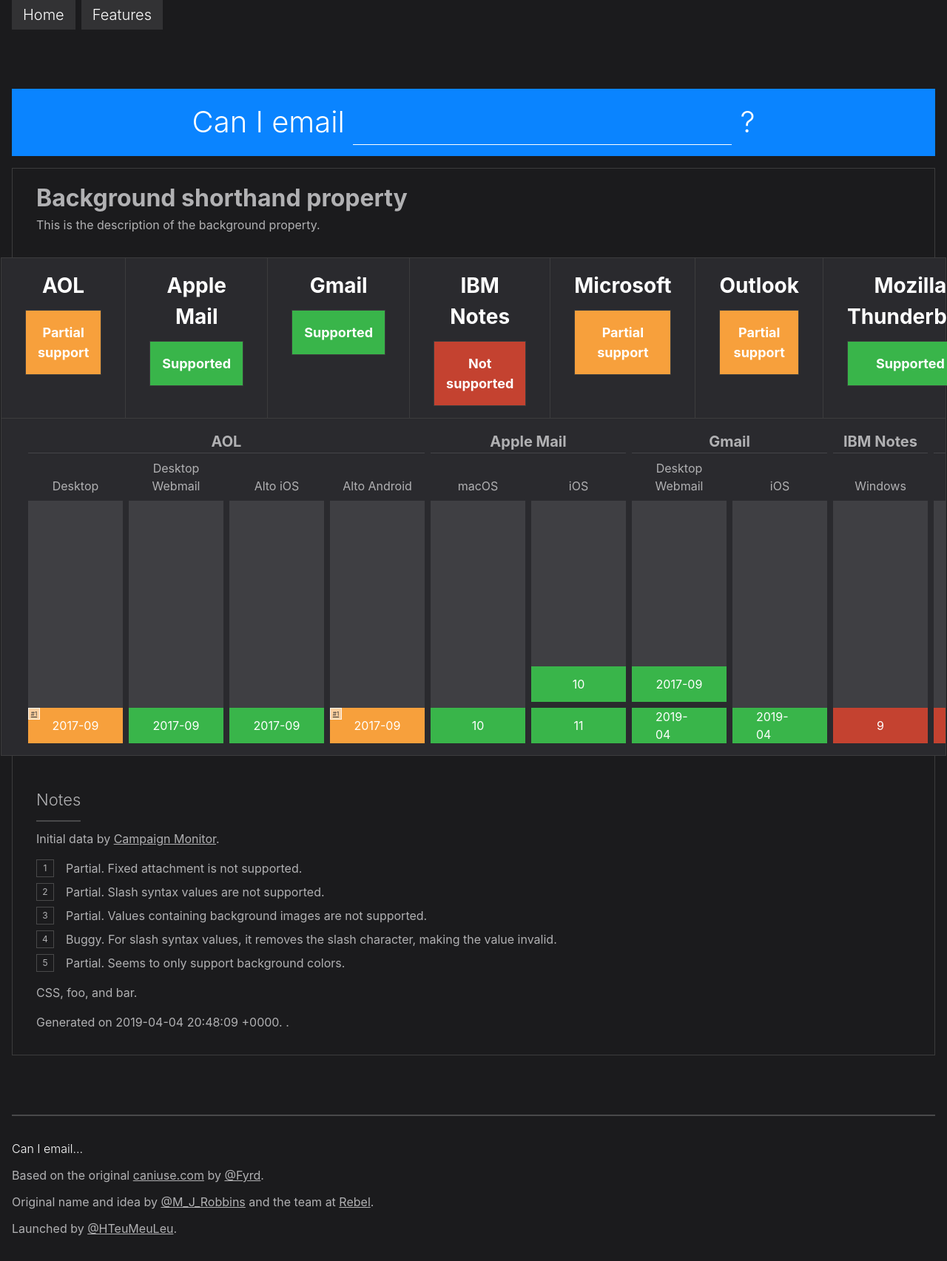
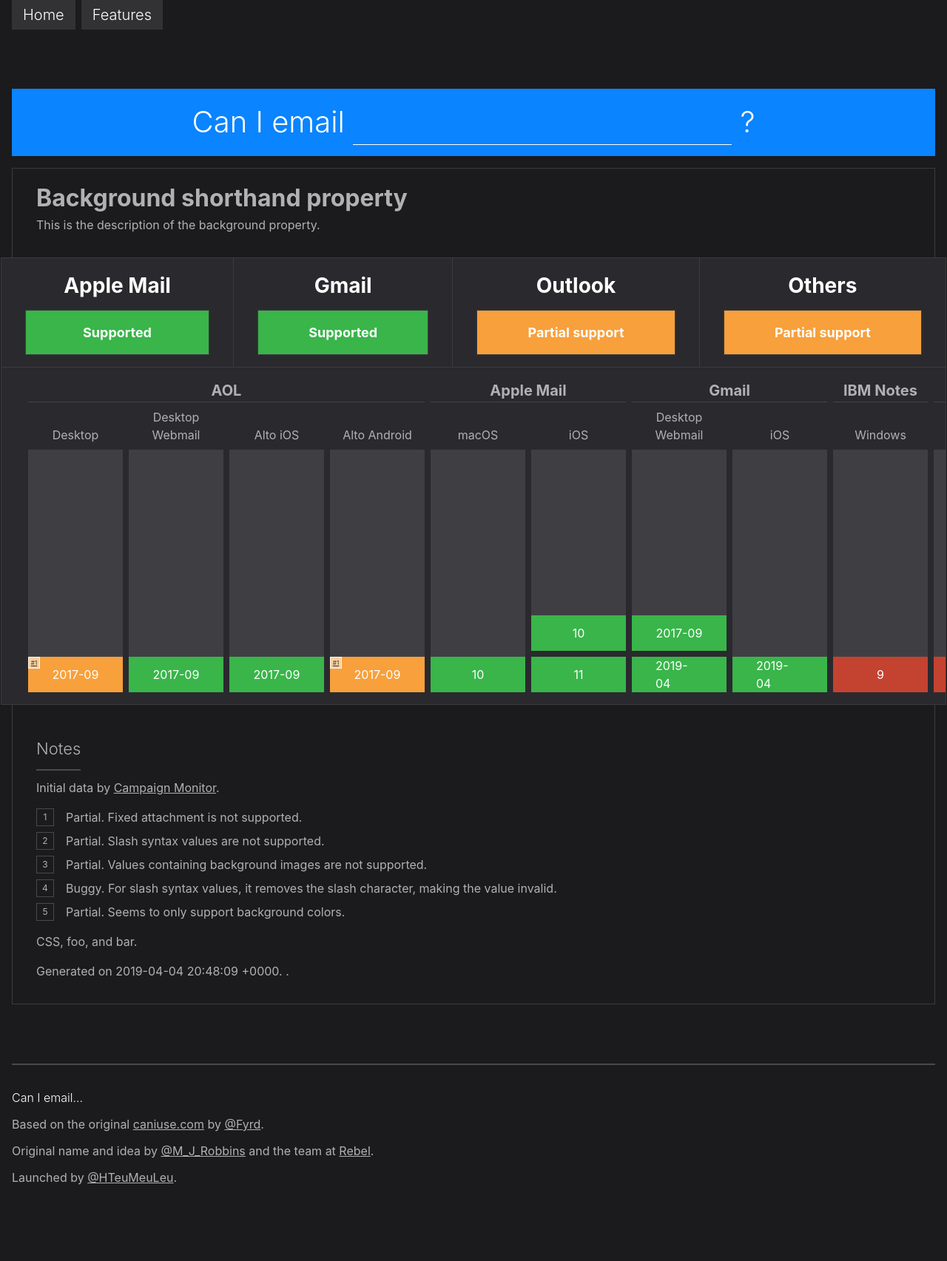
Before and after one commit to hteumeuleu/caniemail, a Jekyll site: the page built from _features/background.md, in a window 1280 px wide. Shown: the whole page at 74% size. Built offline with Jekyll 4.4.1, drawn with Linux system fonts in a browser that asks for light colours; after the commit the page ends 1636 px from its top, so only the background shows below that.

Commit message:
Feature - Most popular clients

```diff
--- a/_features/background.md
+++ b/_features/background.md
@@ -3,7 +3,7 @@
 description: "This is the description of the background property."
 spec: "https://www.w3.org/TR/css-backgrounds-3/"
 tags: ["CSS", "foo", "bar"]
-stats: [
+stats: {
     aol: [
         desktop-app: [
             "2017-09":"a #1"
@@ -92,7 +92,7 @@
             "2017-09":"a #5"
         ]
     ]
-]
+}
 notes: "Initial data by [Campaign Monitor](https://www.campaignmonitor.com/css/color-background/background/)."
 notes_by_num: [
     "1": "Partial. Fixed attachment is not supported.",
--- a/_layouts/feature.html
+++ b/_layouts/feature.html
@@ -1,6 +1,12 @@
 ---
 layout: default
 ---
+{% assign page-most-popular-families = "" | split: '' %}
+{% for default in site.data.settings.most-popular-families %}
+	{% if page.stats[default].size > 0 and page-most-popular-families.size < 3  %}
+		{% assign page-most-popular-families = page-most-popular-families | push: default %}
+	{% endif %}
+{% endfor %}
 <section class="feature">
 	<header class="feature-header">
 		<h1 class="feature-title">{{ page.title }}</h1>
@@ -9,12 +15,12 @@
 	<div class="data">
 		<div class="data-summary">
 			<ul class="data-summary-panel">
-			{% for family in page.stats %}
+			{% for default in page-most-popular-families %}
+				{% if page.stats[default].size > 0  %}
+					{% assign family-key = default %}
+					{% assign family-values = page.stats[default] %}
+					{% assign family-support = '' %}
 					<li class="data-summary-family">
-				{% assign family-obj = family | first %}
-				{% assign family-key = family-obj | first %}
-				{% assign family-values = family-obj | last %}
-				{% assign family-support = '' %}
 						<h2 class="data-summary-family-title">{{ site.data.nicenames.family[family-key] | default: family-key }}</h2>
 						{% for platform in family-values %}
 							{% assign platform-obj = platform | first %}
@@ -52,15 +58,64 @@
 						{% endcase %}
 						<div class="data-summary-cell {{ family-support-slug }}">{{ site.data.nicenames.support[family-support-slug] | default: family-support-slug }}</div>
 					</li>
+				{% endif %}
 			{% endfor %}
+			<li class="data-summary-family">
+				<h2 class="data-summary-family-title">Others</h2>
+				<div class="data-summary-cell mitigated">{{ site.data.nicenames.support['mitigated'] | default: family-support-slug }}</div>
+			</li>
+			<!-- {% for family in page.stats %}
+				{% assign family-key = family | first %}
+				{% assign family-values = family | last %}
+				{% assign family-support = '' %}
+				{% if page-most-popular-families[family-key].size == nil %}
+					<li class="data-summary-family">
+					<h2 class="data-summary-family-title">Others</h2>
+					{% for platform in family-values %}
+						{% assign platform-obj = platform | first %}
+						{% assign platform-key = platform-obj | first %}
+						{% assign platform-values = platform-obj | last %}
+						{% for version in platform-values %}
+							{% assign version-obj = version | first %}
+							{% assign version-key = version-obj | first %}
+							{% assign version-values = version-obj | last | split: ' ' | first %}
+							{% comment %}
+								Assign highest support value possible.
+								If it's a mix of anything, result should be 'a'.
+								'y' and 'n' are only possible when all versions have the same support.
+							{% endcomment %}
+							{% if family-support == '' %}
+								{% assign family-support = version-values %}
+							{% elsif family-support == 'y' and version-values != 'y' %}
+								{% assign family-support = 'a' %}
+								{% break %}
+							{% elsif family-support == 'n' and version-values != 'n' %}
+								{% assign family-support = 'a' %}
+								{% break %}
+							{% endif %}
+						{% endfor %}
+					{% endfor %}
+					{% case family-support %}
+						{% when 'y' %}
+							{% assign family-support-slug = 'supported' %}
+						{% when 'n' %}
+							{% assign family-support-slug = 'unsupported' %}
+						{% when 'a' %}
+							{% assign family-support-slug = 'mitigated' %}
+						{% else %}
+							{% assign family-support-slug = '' %}
+					{% endcase %}
+					<div class="data-summary-cell {{ family-support-slug }}">{{ site.data.nicenames.support[family-support-slug] | default: family-support-slug }}</div>
+					</li>
+				{% endif %}
+			{% endfor %} -->
 			</ul>
 		</div>
 		<div class="data-details">
 			<div class="data-family-list">
 				{% for family in page.stats %}
-					{% assign family-obj = family | first %}
-					{% assign family-key = family-obj | first %}
-					{% assign family-values = family-obj | last %}
+					{% assign family-key = family | first %}
+					{% assign family-values = family | last %}
 				<div class="data-family">
 					<h3 class="data-family-name">
 						{{ site.data.nicenames.family[family-key] | default: family-key }}
--- a/_sass/feature.scss
+++ b/_sass/feature.scss
@@ -26,6 +26,8 @@
 }
 
 .data-summary-family {
+	display: flex;
+	flex-direction: column;
 	padding: 1rem 2rem;
 	text-align: center;
 	flex-grow: 1;
@@ -44,6 +46,7 @@
 	.data-summary-family-title {
 		margin-bottom: 0.75rem;
 		font-size: 1.75rem;
+		flex-grow: 1;
 	}
 
 .data-summary-cell {
```
Also changed, not shown: _data/settings.yml (added, +7 -0 lines), 2 other files. Lines whose indentation alone changed are shown as unchanged.
